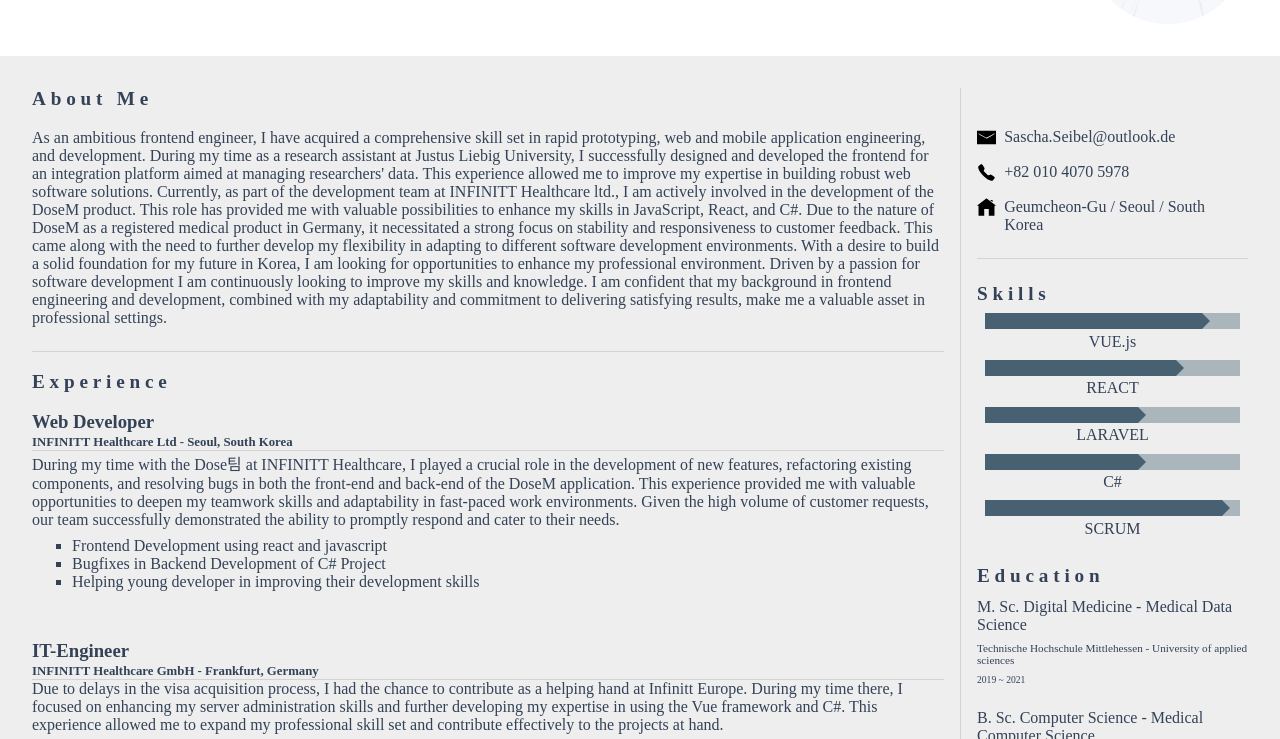
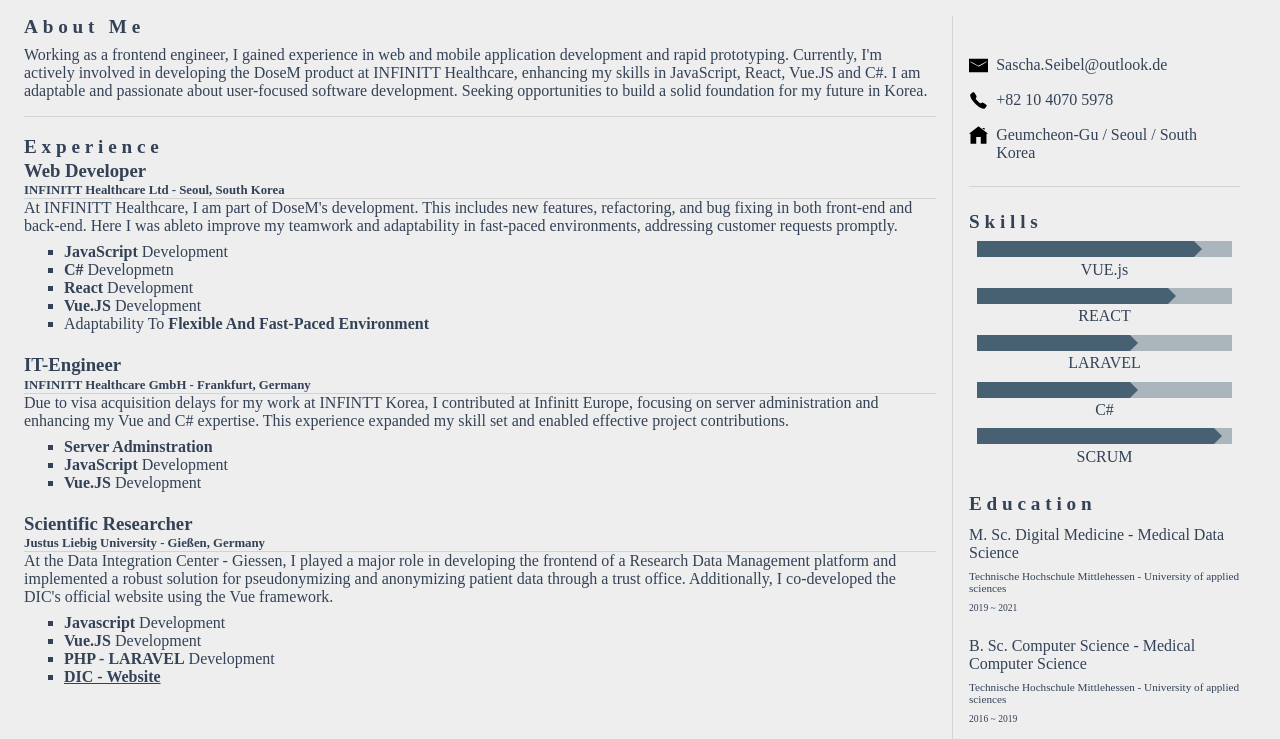
Before and after one commit to shsb92/CV, a plain HTML site: page index.html in a window 1280 px wide. Shown: the part 168-907 px from the top of the page. Drawn offline with Linux system fonts and the light colour scheme.

Commit message:
updated content and dseeign to fit everything on one page

```diff
--- a/script/content.js
+++ b/script/content.js
@@ -16,7 +16,7 @@ export const PersonalInforamtionItems = [
     },
     {
         type: "info",
-        text: "+82 010 4070 5978",
+        text: "+82 10 4070 5978",
         icon: "/assets/icons/telephone.svg"
     },
     {
@@ -37,29 +37,10 @@ export const PersonalInforamtionItems = [
 ];
 
 export const IntroductionText = `
-As an ambitious frontend engineer, I have acquired a comprehensive skill set in
-rapid prototyping, web and mobile application engineering, and development.
-
-During my time as a research assistant at Justus Liebig University,
-I successfully designed and developed the frontend for an integration platform aimed
-at managing researchers' data. This experience allowed me to improve my expertise in
-building robust web software solutions.
-
-Currently, as part of the development team at INFINITT Healthcare ltd.,
-I am actively involved in the development of the DoseM product.
-This role has provided me with valuable possibilities to enhance my skills in JavaScript,
-React, and C#. Due to the nature of DoseM as a registered medical product in Germany, it
-necessitated a strong focus on stability and responsiveness to customer feedback.
-This came along with the need to further develop my flexibility in
-adapting to different software development environments.
-
-With a desire to build a solid foundation for my future in Korea, I am looking for opportunities
-to enhance my professional environment.
-
-Driven by a passion for software development I am continuously looking to improve
-my skills and knowledge. I am confident that my background in frontend engineering and
-development, combined with my adaptability and commitment to delivering satisfying results,
-make me a valuable asset in professional settings.`;
+Working as a frontend engineer, I gained experience in web and mobile application development and rapid prototyping.
+Currently, I'm actively involved in developing the DoseM product at INFINITT Healthcare, enhancing my skills in JavaScript, React, Vue.JS and C#.
+I am adaptable and passionate about user-focused software development.
+Seeking opportunities to build a solid foundation for my future in Korea.`;
 
 
 export const Jobs = [
@@ -67,49 +48,44 @@ export const Jobs = [
         title: "Web Developer",
         sub_title: "INFINITT Healthcare Ltd - Seoul, South Korea",
         description: `
-        During my time with the Dose팀 at INFINITT Healthcare, I played a crucial role in the
-        development of new features, refactoring existing components, and resolving bugs in both
-        the front-end and back-end of the DoseM application. This experience provided me with
-        valuable opportunities to deepen my teamwork skills and adaptability in fast-paced work
-        environments. Given the high volume of customer requests, our team successfully demonstrated
-        the ability to promptly respond and cater to their needs.
+        At INFINITT Healthcare, I am part of DoseM's development. This includes new features, refactoring, and bug fixing in both front-end and back-end.
+        Here I was ableto improve my teamwork and adaptability in fast-paced environments, addressing customer requests promptly.
         `,
         tasks: [
-            "Frontend Development using react and javascript",
-            "Bugfixes in Backend Development of C# Project",
-            "Helping young developer in improving their development skills"
+            "<b>JavaScript</b> Development",
+            "<b>C#</b> Developmetn",
+            "<b>React</b> Development",
+            "<b>Vue.JS</b> Development",
+            "Adaptability To <b>Flexible And Fast-Paced Environment</b>"
         ]
     },
     {
         title: "IT-Engineer ",
         sub_title: "INFINITT Healthcare GmbH - Frankfurt, Germany",
         description: `
-        Due to delays in the visa acquisition process, I had the chance to
-        contribute as a helping hand at Infinitt Europe. During my time there, I focused on
-        enhancing my server administration skills and further developing my expertise in using
-        the Vue framework and C#. This experience allowed me to expand my professional skill
-        set and contribute effectively to the projects at hand.
+        Due to visa acquisition delays for my work at INFINTT Korea, I contributed at Infinitt Europe,
+        focusing on server administration and enhancing my Vue and C# expertise.
+        This experience expanded my skill set and enabled effective project contributions.
         `,
         tasks: [
-            "Set Up and Maintain several webserver and applications",
-            "Development of small web-applications to improve the workflow at the comopany",
+            "<b>Server Adminstration</b>",
+            "<b>JavaScript</b> Development",
+            "<b>Vue.JS</b> Development",
         ]
     },
     {
         title: "Scientific Researcher ",
         sub_title: "Justus Liebig University - Gießen, Germany",
         description: `
-            During my Master's studies, I had the privilege to work at the DataIntegration Center
-            Gießen. This experience allowed me to improve my skillset as I contributed to the
-            development of multiple frontend applications. For example, I played a major role in developing
-            the frontend of a Research Data Management platform and implemented a robust solution for
-            pseudonymizing and anonymizing patient data through a dedicated trust office. Furthermore,
-            I co-developed the official website of the DIC. All of this was accomplished using the Vue
-            framework.
+        At the Data Integration Center - Giessen, I played a major role in developing the frontend of a Research Data Management platform and implemented a robust solution for
+        pseudonymizing and anonymizing patient data through a trust office.
+        Additionally, I co-developed the DIC's official website using the Vue framework.
         `,
         tasks: [
-            "Engineering and Development of Research Data Management Platform",
-            "Development of DIC <a href='https://diz.med.uni-giessen.de/' target='_blank'>Website</a>",
+            "<b>Javascript</b> Development",
+            "<b>Vue.JS</b> Development",
+            "<b>PHP - LARAVEL</b> Development",
+            "<b><a href='https://diz.med.uni-giessen.de/' target='_blank'>DIC - Website</a></b>",
         ]
     },
 ]
--- a/style/main.css
+++ b/style/main.css
@@ -35,15 +35,15 @@ a {
     display: flex;
     background: #FFFFFF;
     color: #494041;
-    padding: 2rem;
+    padding: 1.5rem;
 }
 
 .title-portrait {
     float: right;
     flex: auto;
     border-radius: 50%;
-    max-width: 10rem;
-    height: 10rem;
+    max-width: 7rem;
+    height: 7rem;
     background-position: center;
     background:  no-repeat;
     background-size: 100%;
@@ -55,7 +55,7 @@ a {
 }
 
 .title {
-    font-size: 3rem;
+    font-size: 2.5rem;
     margin-bottom: 0;
     font-family: 'Rockwell';
 }
@@ -68,7 +68,7 @@ a {
 /* Content */
 .content-section {
     color: #334257 !important;
-    padding: 2rem;
+    padding: 1.5rem;
     display: flex;
     width: calc(100% - 4rem);
 }
@@ -93,20 +93,25 @@ a {
 /* introduction */
 .introduction-headline {
     margin-top: 0;
+    margin-bottom: 0.5rem;
 }
 .introduction {
     border-bottom: 1px solid lightgray;
     padding-bottom: 0.5rem;
 }
+.introduction-text {
+    margin-top: 0;
+    margin-bottom: 0.5rem;
+}
 
 
 /* Experience */
 .experience-title {
-    margin-bottom: -1rem;
+    margin-bottom: 0rem;
 }
 
 .job-element {
-    padding-top: 2rem;
+    padding-bottom: 0.2rem;
 }
 
 .job-title {
```
